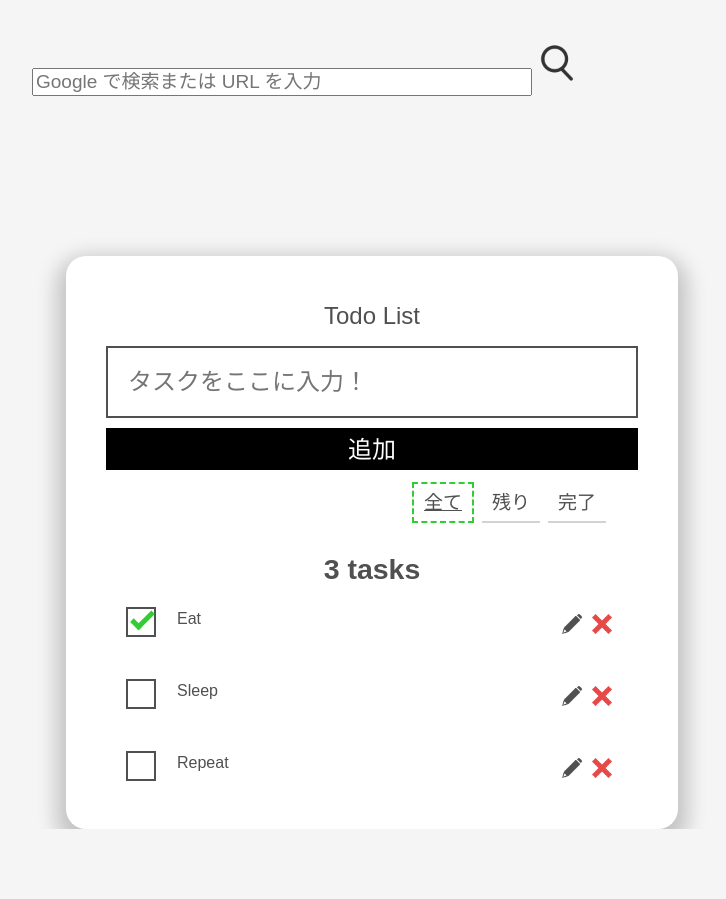
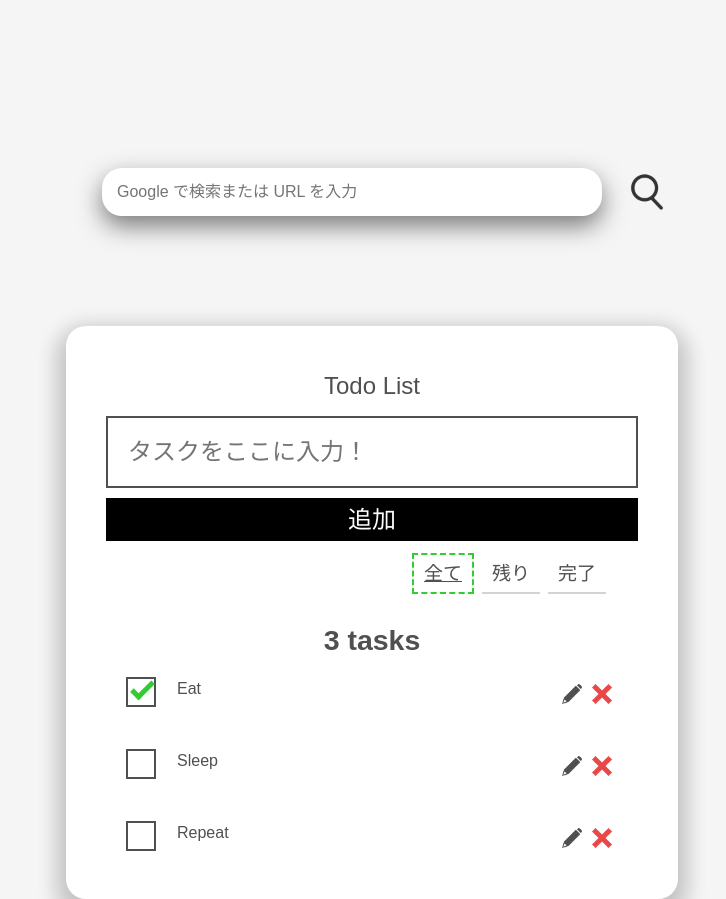
Before and after one commit to kaki-m/Aizuhack-team6, a React (Create React App) app in the folder todo-app/: page / in a window 1280 px wide. Shown: the whole page, without its empty margins (268-994 px from the left). Before the commit the page ends 829 px from the top, so only its background shows below. Built offline with nearby package versions, Linux system fonts and the light colour scheme.

Commit message:
[update]position and shadow update in serchBox

```diff
--- a/todo-app/public/index.html
+++ b/todo-app/public/index.html
@@ -24,7 +24,7 @@
       work correctly both with client-side routing and a non-root public URL.
       Learn how to configure a non-root public URL by running `npm run build`.
     -->
-    <title>My Todo app</title>
+    <title>Aizuhack team6</title>
   </head>
   <body>
     <noscript>You need to enable JavaScript to run this app.</noscript>
--- a/todo-app/src/serchBox.css
+++ b/todo-app/src/serchBox.css
@@ -1,20 +1,53 @@
 
 
 .input_div {
-
     display:inline-block;
     margin-top:10%;
 }
 
 
+.serch_image{
+    left:90px;
+    top:70px;
+    position:relative;
+}
+
 
 .input_box{
-    width: 500px;
+  position: relative;
+  top:50px;
+  left:70px;
+  display: block;
+  width: 500px;
+  margin-top: 50px;
+  padding: 15px;
+  border: none;
+  border-radius: 20px;
+  font-size: 16px;
+  color: #a0a0a0;
+  outline: none;
+   box-shadow: 0 10px 25px 0 rgba(0, 0, 0, .5);
 }
 
 .search_button{
+    left:100px;
     width:50px;
     height:50px;
     display:inline-block;
     float:none;
 }
+
+input {
+    background-color: var(--search-box-bg, white);
+    border: none;
+    border-radius: calc(0.5 * var(--ntp-realbox-height));
+    color: var(--search-box-text);
+    font-family: inherit;
+    font-size: inherit;
+    height: 100%;
+    outline: none;
+    padding-inline-end: 44px;
+    padding-inline-start: 52px;
+    position: relative;
+    width: 100%;
+}
--- a/todo-app/src/serchBox.jsx
+++ b/todo-app/src/serchBox.jsx
@@ -44,7 +44,7 @@ export default class serchBox extends React.Component {
                     />
 
                 </div>
-                <a href = {next_url2}>
+                <a href = {next_url2} className = "serch_image">
                 <img src = {SearchButton} accesskey = "13" className = "search_button"/>
                 </a>
             </div>
```
